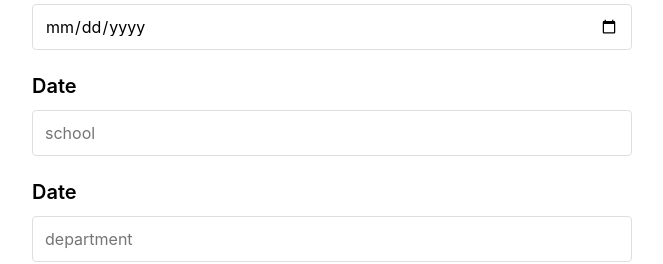
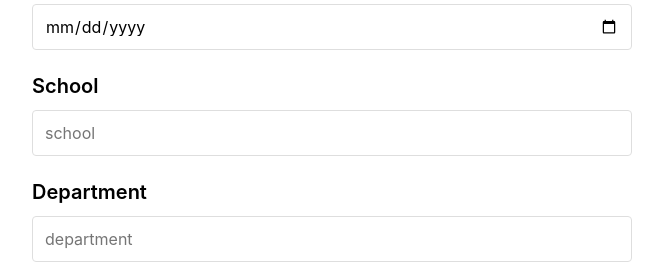
Before and after one commit to the-hercules/noteSheetApprovalApp, a React (Create React App) app: page / in a window 1280 px wide. Both pictures are taken after a click on the button "Create Notesheet". Shown: the part 148-412 px from the top of the page, without its empty margins (53-716 px from the left). Built offline with nearby package versions, Linux system fonts and the light colour scheme; no server answers.

Commit message:
create form changes

```diff
--- a/package.json
+++ b/package.json
@@ -7,6 +7,7 @@
     "@testing-library/jest-dom": "^5.16.5",
     "@testing-library/react": "^13.4.0",
     "@testing-library/user-event": "^13.5.0",
+    "axios": "^1.3.4",
     "mobx": "^6.8.0",
     "mobx-react": "^7.6.0",
     "react": "^18.2.0",
--- a/src/Page/Dashboard/Create.js
+++ b/src/Page/Dashboard/Create.js
@@ -25,7 +25,7 @@ function Create({ faculty, setFaculty, setIsCreating }){
 
     const handleCreate = f => {
         f.preventDefault();
-        if(!date || !sub || !desc || !obj || !details){
+        if(!school || !receiver_1 || !receiver_2 || !date || !sub || !desc || !obj || !details){
             return Swal.fire({
                 icon:'error',
                 title: 'Error!',
@@ -34,15 +34,15 @@ function Create({ faculty, setFaculty, setIsCreating }){
             });
         }
 
-        const id = faculty.length + 1;
-        const newFaculty = {
-            id,
-            sub,
-            sub, //name of the sender
-            date
-        }
-        faculty.push(newFaculty);
-        setFaculty(faculty);
+        // const id = faculty.length + 1;
+        // const newFaculty = {
+        //     id,
+        //     sub,
+        //     sub, //name of the sender
+        //     date
+        // }
+        // faculty.push(newFaculty);
+        // setFaculty(faculty);
         setIsCreating(false);
 
         Swal.fire({
@@ -61,27 +61,10 @@ function Create({ faculty, setFaculty, setIsCreating }){
 
 
 
-    // let loadStudents = async () => {
-    //     const result = await axios.get(`http://127.0.0.1:8000/notesheet/${id}`);
-    //     // console.log(result.data.name);
-
-    //     setf_id(result.data.f_id);
-    //     setDate(result.data.date);
-    //     setDescription(result.data.desc);
-    //     setObjective(result.data.obj);
-    //     setSchool(result.data.school);
-    //     setDepart(result.data.depart);
-    //     setDetails(result.data.Details);
-    //     setSubject(result.data.sub);
-    //     setpro_de(result.data.pro_de);
-    //     set_prosub(result.data.pro_sub);
-    //     set_prosub1(result.data.pro_sub1);
-    //     setreceiver_1(result.data.receiver_1);
-    //     set_sta(result.data.sta);
-    //    }
 
 
-       const updateSingleStudent = async () => {
+
+       const notesheetupdate = async () => {
           let formField = new FormData()
 
         //   formField.append('f_id',f_id)
@@ -152,16 +135,16 @@ function Create({ faculty, setFaculty, setIsCreating }){
                 </div>
                 </div> */}
                 <div className='input-box'>
-                    <label htmlFor='date'>Date</label>
-                    <input id='date4' placeholder='school' type='text' name='school' value={school} onChange={f => setSchool(f.target.value)} />
+                    <label htmlFor='school'>School</label>
+                    <input id='school' placeholder='school' type='text' name='school' value={school} onChange={f => setSchool(f.target.value)} />
                 </div>
 
                 <div className='input-box'>
-                    <label htmlFor='date'>Date</label>
-                    <input id='date6' placeholder='department' type='text' name='department' value={depart} onChange={f => setDepart(f.target.value)} />
+                    <label htmlFor='dept'>Department</label>
+                    <input id='dept' placeholder='department' type='text' name='department' value={depart} onChange={f => setDepart(f.target.value)} />
                 </div>
                 <div class="input-box">
-                    <label htmlFor='subject'>Subject</label>
+                    <label htmlFor='sub'>Subject</label>
                     <input id='sub' name='subject' value={sub} onChange={f => setSubject(f.target.value)} type="text" placeholder="Enter subject of the note sheet"/>
                 </div>
                 <div class="input-box">
@@ -187,34 +170,38 @@ function Create({ faculty, setFaculty, setIsCreating }){
                     </div>
                 </div> */}
                    <div class="input-box">
-                    <label htmlFor='details'>Details</label>
+                    <label htmlFor='details'>Proposal Submitted By</label>
                     <input id='details' name='proposal_submitted_by' value={pro_sub} onChange={f => set_prosub(f.target.value)} type="text" placeholder="proposal_submitted_by" />
                 </div>
                 <div class="input-box">
-                    <label htmlFor='details'>Details</label>
+                    <label htmlFor='details'>Proposal Submitted By</label>
                     <input id='details' name='proposal_submitted_by_1' value={pro_sub1} onChange={f => set_prosub1(f.target.value)} type="text" placeholder="proposal_submitted_by_1" />
                 </div>
 
+
+
                 <div className='input-box'>
-                    <label htmlFor='date'>Date</label>
-                    <input id='receiver_1' placeholder='receiver_1' type='text' name='receiver_1' value={receiver_1} onChange={f => setreceiver_1(f.target.value)} />
-                </div>
-                <div className='input-box'>
-                    <label htmlFor='date'>Date</label>
-                    <input id='receiver_2' placeholder='receiver_2' type='text' name='receiver_2' value={receiver_2} onChange={f => setreceiver_2(f.target.value)} />
-                </div>
-
-                {/* <div className='input-box'>
                     <label htmlFor='receivers'>Select Authorities for Approval</label>
                     <div className='select-box'>
-                        <select required>
+                        <select id='receivers' name='receiver_1' value={receiver_1} onChange={f => setreceiver_1(f.target.value)} required>
                             <option hidden>Choose an option</option>
                             <option>HoD</option>
                             <option>Director</option>
                             <option>Others</option>
                         </select>
                     </div>
-                </div> */}
+                </div>
+                <div className='input-box'>
+                    <label htmlFor='receivers2'>Select Authorities for Approval</label>
+                    <div className='select-box'>
+                        <select id='receivers2' name='receiver_2' value={receiver_2} onChange={f => setreceiver_2(f.target.value)} required>
+                            <option hidden>Choose an option</option>
+                            <option>HoD</option>
+                            <option>Director</option>
+                            <option>Others</option>
+                        </select>
+                    </div>
+                </div>
                 {/* <div className='gender-box'>
                     <h3>Select Authorities for Approval</h3>
                     <div class="gender-option">
@@ -227,10 +214,10 @@ function Create({ faculty, setFaculty, setIsCreating }){
                     </div>
                 </div> */}
             <div class="buttons">
-                <input type="submit" value="Create" />
+                <input onClick={notesheetupdate} type="submit" value="Create" />
                 <input className="muted-button" type="button" value="Cancel" onClick={() => setIsCreating(false)} />
             </div>
-            <button onClick={updateSingleStudent} className="btn btn-primary btn-block">Update Student</button>
+            {/* <button onClick={notesheetupdate} className="btn btn-primary btn-block">Create</button> */}
 
         </form>
         </div>
```
Also changed, not shown: 2 other files (tests, documents, lock files or other folders).
